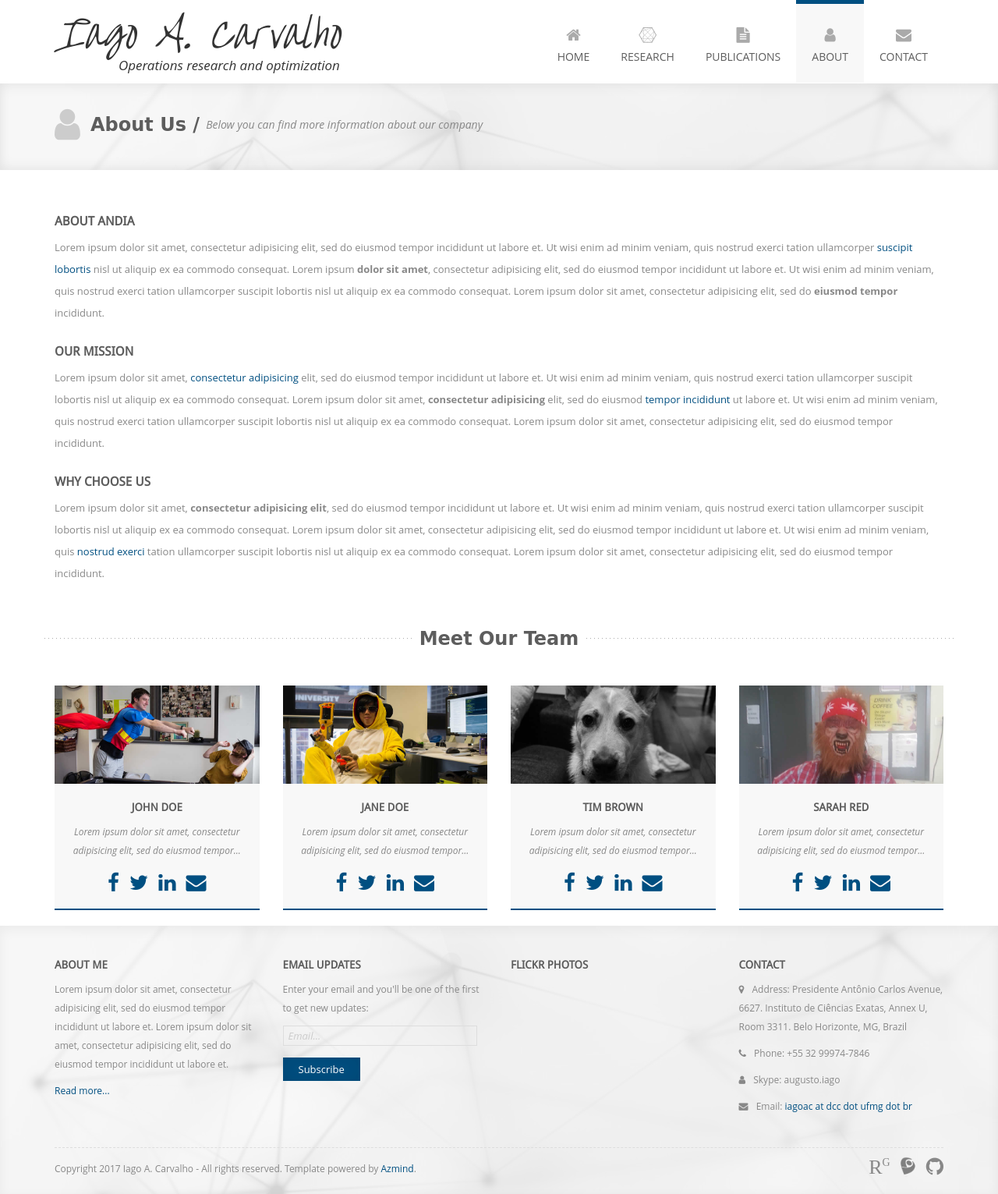
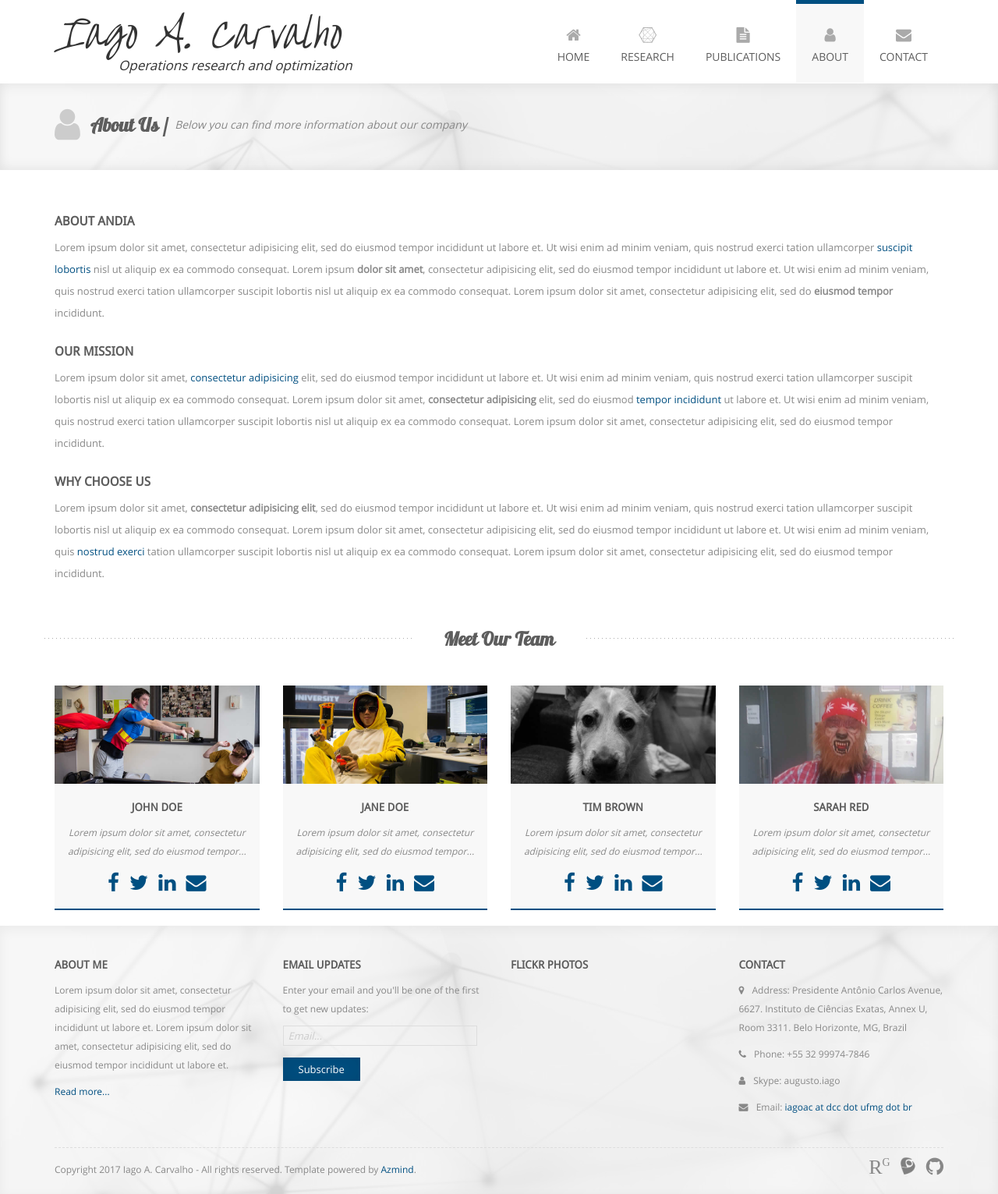
Before and after one commit to iagoac/iagoac.github.io, a PHP site: page /about.html in a window 1280 px wide. Shown: the whole page at 78% size. Run offline with PHP 8.4, Linux system fonts and the light colour scheme; some libraries are stand-ins or nearby versions; some web fonts are replaced.

Commit message:
Arrumando o style.css das fontes

```diff
--- a/assets/css/style.css
+++ b/assets/css/style.css
@@ -30,20 +30,20 @@
 
 @font-face {
     font-family: 'Open Sans';
-    src: url('../OpenSans-Regular-webfont.eot');
-    src: url('../OpenSans-Regular-webfont.eot?#iefix') format('embedded-opentype'),
-         url('../OpenSans-Regular-webfont.woff2') format('woff2'),
-         url('../OpenSans-Regular-webfont.woff') format('woff'),
-         url('../OpenSans-Regular-webfont.ttf') format('truetype'),
-         url('../OpenSans-Regular-webfont.svg#open_sansregular') format('svg');
+    src: url('../fonts/OpenSans-Regular-webfont.eot');
+    src: url('../fonts/OpenSans-Regular-webfont.eot?#iefix') format('embedded-opentype'),
+         url('../fonts/OpenSans-Regular-webfont.woff2') format('woff2'),
+         url('../fonts/OpenSans-Regular-webfont.woff') format('woff'),
+         url('../fonts/OpenSans-Regular-webfont.ttf') format('truetype'),
+         url('../fonts/OpenSans-Regular-webfont.svg#open_sansregular') format('svg');
     font-weight: normal;
     font-style: normal;
 }
 
 @font-face {
     font-family: 'Lobster';
-    src: url('../lobster_1.3-webfont.woff2') format('woff2'),
-         url('../lobster_1.3-webfont.woff') format('woff');
+    src: url('../fonts/lobster_1.3-webfont.woff2') format('woff2'),
+         url('../fonts/lobster_1.3-webfont.woff') format('woff');
     font-weight: normal;
     font-style: normal;
 }
```
